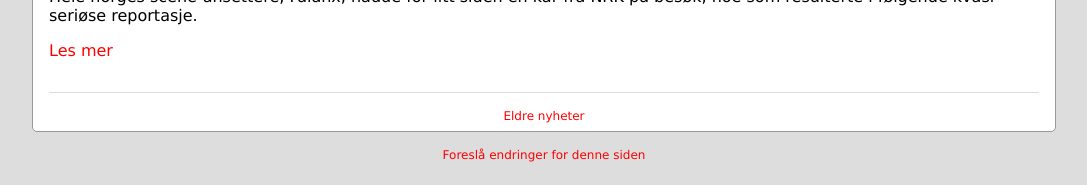
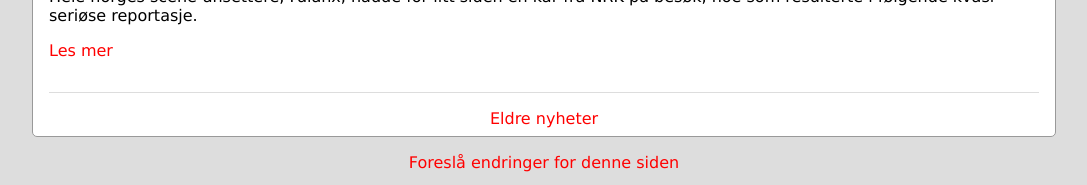
Before and after one commit to demoscene-no/demoscene.no, a Jekyll site: the page built from index.html, in a window 1280 px wide. Shown: the part 2154-2339 px from the top of the page, without its empty margins (96-1183 px from the left). Built offline with Jekyll 4.4.1, drawn with Linux system fonts in a browser that asks for light colours; the list of posts is cut into pages by our own code.

Commit message:
avoid hard-to-read font-size

```diff
--- a/assets/style.css
+++ b/assets/style.css
@@ -111,7 +111,6 @@ h2 {
 
 footer {
   text-align: center;
-  font-size: 0.75rem;
 }
 
 a {
@@ -131,5 +130,4 @@ a:hover {
 
 nav.pagination {
   text-align: center;
-  font-size: 0.75rem;
 }
```
